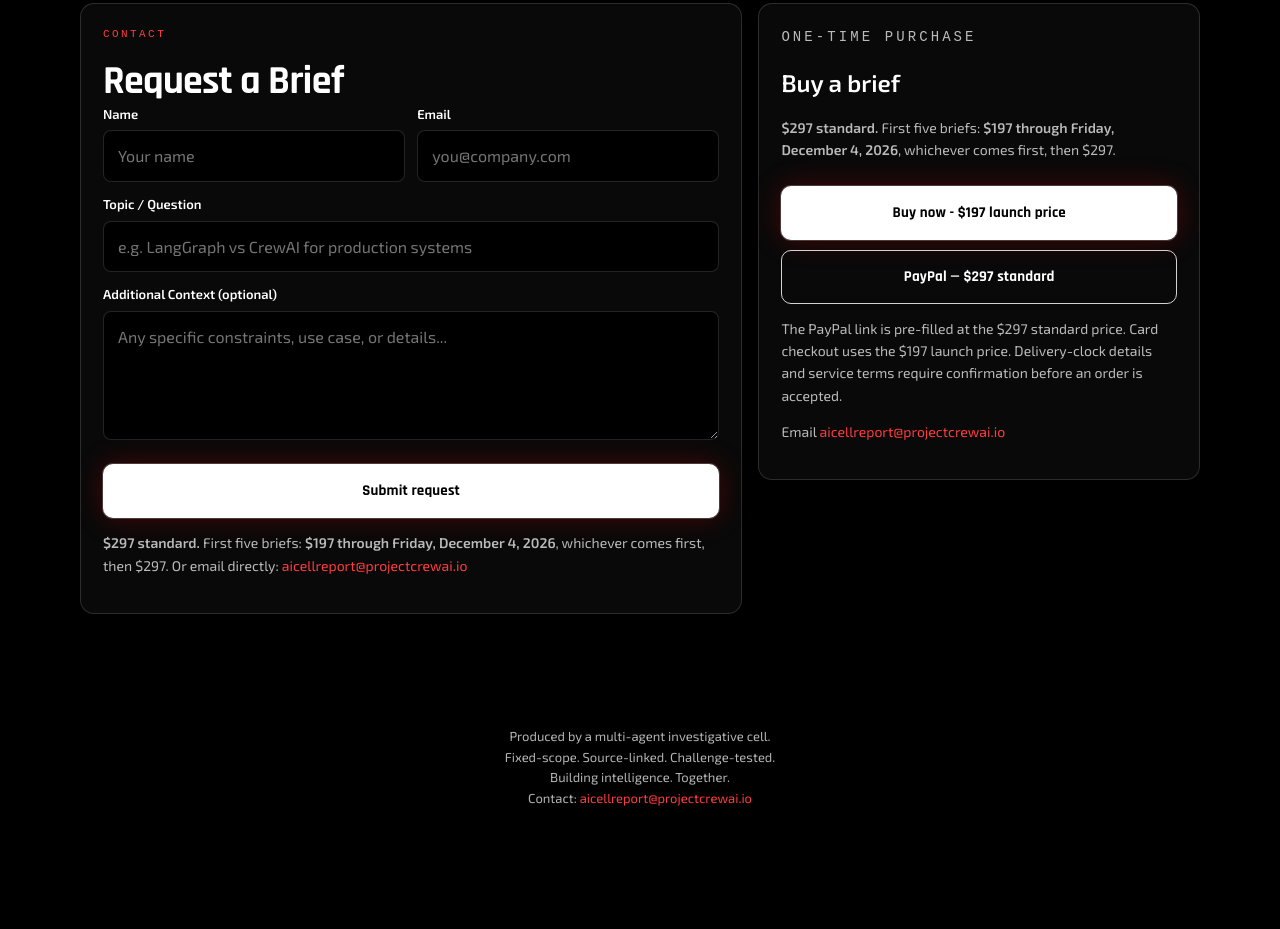
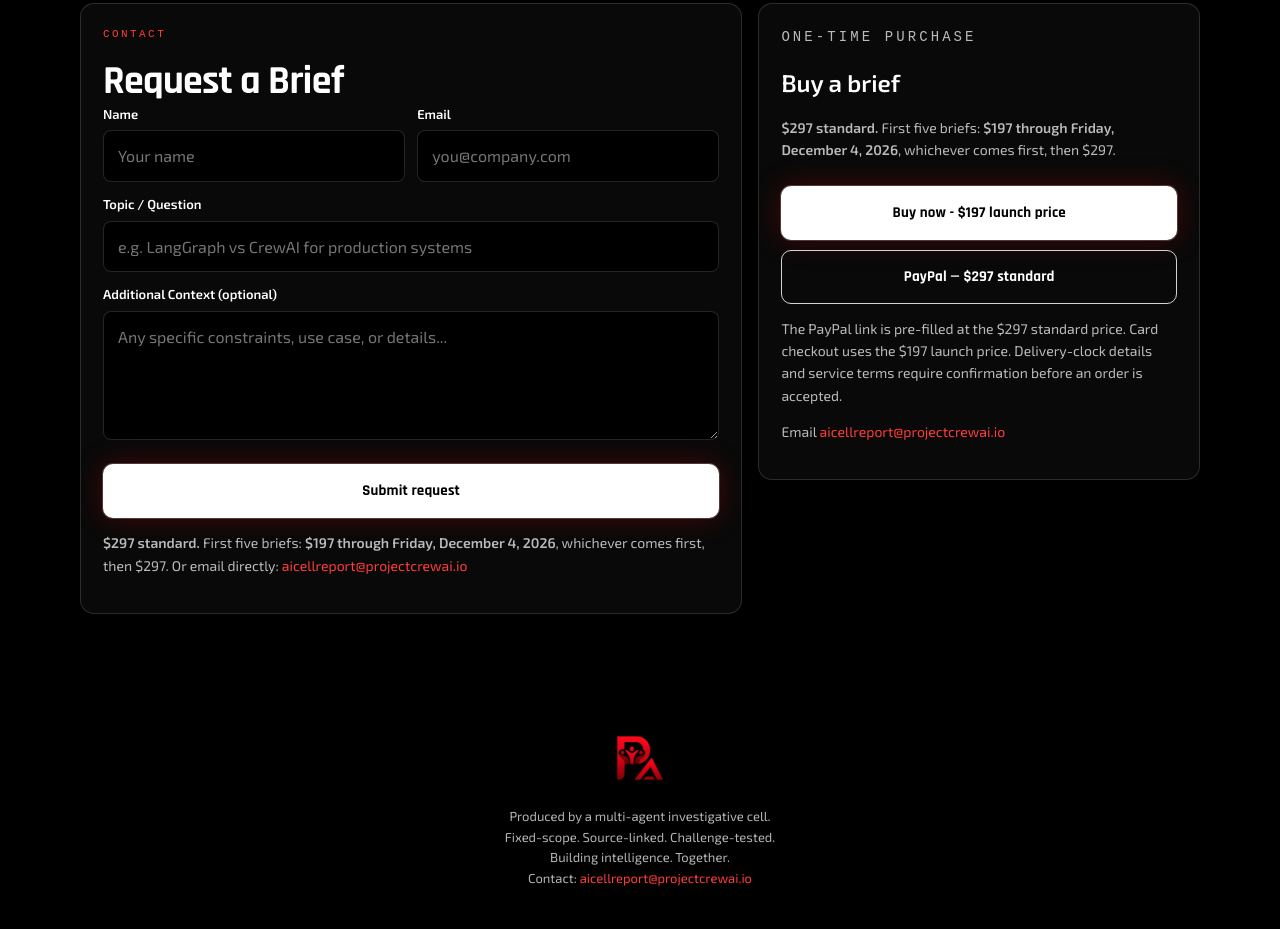
Before and after one commit to SheaButtaNyoI/ai-agents-intelligence-briefs, a plain HTML site: page index.html in a window 1280 px wide. Shown: the part 5255-6184 px from the top of the page. Before the commit the page ends 6104 px from the top, so only its background shows below. Drawn offline with nearby package versions, Linux system fonts and the light colour scheme; a web font is replaced by a local one.

Commit message:
Center the PA mark above the footer blurb. (#8)
The root landing page is the only page with the new footer. Backup stays unchanged.

Co-authored-by: Cursor Agent <cursoragent@cursor.com>
Co-authored-by: Ombudsman42 <SheaButtaNyoI@users.noreply.github.com>

```diff
--- a/index.html
+++ b/index.html
@@ -595,6 +595,12 @@
     color: var(--dim);
     font-size: 13px;
   }
+  .footer-mark {
+    display: block;
+    width: 64px;
+    height: 64px;
+    margin: 0 auto 16px;
+  }
   footer a { color: var(--red-hot); text-decoration: none; }
   footer a:hover { color: #fff; }
   .js .reveal { opacity: 0; transform: translateY(16px); }
@@ -903,6 +909,7 @@
     </section>
 
     <footer>
+      <img class="footer-mark" src="images/pa-mark.png" alt="Project Crew AI" width="64" height="64">
       Produced by a multi-agent investigative cell.<br>
       Fixed-scope. Source-linked. Challenge-tested.<br>
       Building intelligence. Together.<br>
```
